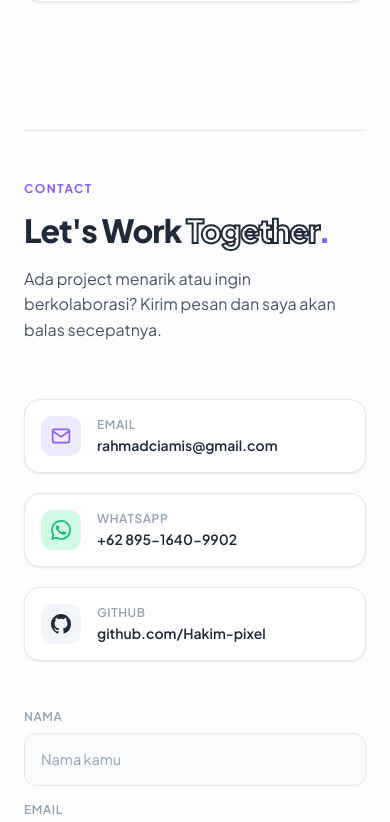
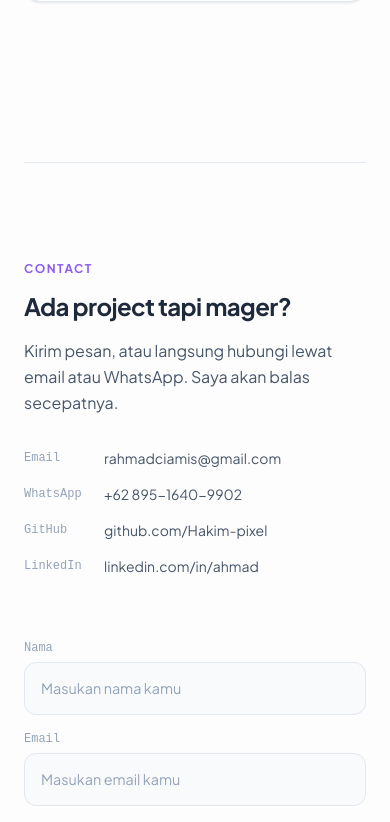
Before and after one commit to Hakim-pixel/ahmadmuntaqim, a Next.js app: page / in a window 390 px wide. Shown: the part 5340-6162 px from the top of the page. Built offline with nearby package versions, Linux system fonts and the light colour scheme.

Commit message:
revert: contact section to original simple two-column layout

```diff
--- a/src/components/ContactSection.js
+++ b/src/components/ContactSection.js
@@ -10,7 +10,10 @@ export default function ContactSection() {
   useEffect(() => {
     const observer = new IntersectionObserver(
       entries => entries.forEach(e => {
-        if (e.isIntersecting) e.target.classList.add('visible');
+        if (e.isIntersecting) {
+          e.target.classList.add('opacity-100', 'translate-y-0');
+          e.target.classList.remove('opacity-0', 'translate-y-4');
+        }
       }),
       { threshold: 0.1 }
     );
@@ -31,7 +34,11 @@ export default function ContactSection() {
         body: JSON.stringify(form),
       });
       const data = await res.json();
-      if (!res.ok) { setErrorMsg(data.error || 'Gagal mengirim pesan.'); setStatus('error'); return; }
+      if (!res.ok) {
+        setErrorMsg(data.error || 'Gagal mengirim pesan.');
+        setStatus('error');
+        return;
+      }
       setStatus('success');
       setForm({ name: '', email: '', message: '' });
       setTimeout(() => setStatus('idle'), 5000);
@@ -43,95 +50,55 @@ export default function ContactSection() {
   };
 
   return (
-    <section id="contact" className="py-16 px-6">
-      <div className="divider mb-12" />
-      <div ref={ref} className="appear max-w-6xl mx-auto">
-        <span className="section-label">Contact</span>
-        <h2
-          className="font-black leading-tight mb-4"
-          style={{ fontSize: 'clamp(2rem, 4vw, 3rem)', letterSpacing: '-1px', color: 'var(--text-primary)' }}
+    <section
+      id="contact"
+      ref={ref}
+      className="py-24 px-6 opacity-0 translate-y-4 transition-all duration-700"
     >
-          Let&apos;s Work{' '}
-          <span style={{ WebkitTextStroke: '2px var(--text-primary)', color: 'transparent' }}>Together</span>
-          <span style={{ color: 'var(--violet)' }}>.</span>
+      <div className="divider mb-24" />
+      <div className="max-w-5xl mx-auto grid grid-cols-1 lg:grid-cols-[1fr_1.2fr] gap-16 items-start">
+
+        {/* Kiri — Info */}
+        <div>
+          <p className="section-label">Contact</p>
+          <h2 className="text-2xl sm:text-3xl font-bold tracking-tight mb-4" style={{ color: 'var(--text-primary)' }}>
+            Ada project tapi mager?
           </h2>
-        <p className="mb-14" style={{ color: 'var(--text-secondary)', maxWidth: '520px' }}>
-          Ada project menarik atau ingin berkolaborasi? Kirim pesan dan saya akan balas secepatnya.
+          <p className="leading-relaxed mb-8" style={{ color: 'var(--text-secondary)' }}>
+            Kirim pesan, atau langsung hubungi lewat email atau WhatsApp.
+            Saya akan balas secepatnya.
           </p>
 
-        <div className="grid grid-cols-1 lg:grid-cols-[1fr_1.3fr] gap-12 items-start">
-          {/* Left — Info */}
-          <div>
-            <div className="flex flex-col gap-5">
+          <div className="flex flex-col gap-4 text-sm">
             {[
-                {
-                  label: 'Email',
-                  val: 'rahmadciamis@gmail.com',
-                  href: 'mailto:rahmadciamis@gmail.com',
-                  icon: (
-                    <svg width="20" height="20" viewBox="0 0 24 24" fill="none" stroke="currentColor" strokeWidth="2">
-                      <path d="M4 4h16c1.1 0 2 .9 2 2v12c0 1.1-.9 2-2 2H4c-1.1 0-2-.9-2-2V6c0-1.1.9-2 2-2z"/>
-                      <polyline points="22,6 12,13 2,6"/>
-                    </svg>
-                  ),
-                  bg: 'var(--violet-light)',
-                  color: 'var(--violet)',
-                },
-                {
-                  label: 'WhatsApp',
-                  val: '+62 895-1640-9902',
-                  href: 'https://wa.me/6289516409902',
-                  icon: (
-                    <svg viewBox="0 0 24 24" fill="currentColor" width="20" height="20">
-                      <path d="M17.472 14.382c-.297-.149-1.758-.867-2.03-.967-.273-.099-.471-.148-.67.15-.197.297-.767.966-.94 1.164-.173.199-.347.223-.644.075-.297-.15-1.255-.463-2.39-1.475-.883-.788-1.48-1.761-1.653-2.059-.173-.297-.018-.458.13-.606.134-.133.298-.347.446-.52.149-.174.198-.298.298-.497.099-.198.05-.371-.025-.52-.075-.149-.669-1.612-.916-2.207-.242-.579-.487-.5-.669-.51-.173-.008-.371-.01-.57-.01-.198 0-.52.074-.792.372-.272.297-1.04 1.016-1.04 2.479 0 1.462 1.065 2.875 1.213 3.074.149.198 2.096 3.2 5.077 4.487.709.306 1.262.489 1.694.625.712.227 1.36.195 1.871.118.571-.085 1.758-.719 2.006-1.413.248-.694.248-1.289.173-1.413-.074-.124-.272-.198-.57-.347m-5.421 7.403h-.004a9.87 9.87 0 0 1-5.031-1.378l-.361-.214-3.741.982.998-3.648-.235-.374a9.86 9.86 0 0 1-1.51-5.26c.001-5.45 4.436-9.884 9.888-9.884 2.64 0 5.122 1.03 6.988 2.898a9.825 9.825 0 0 1 2.893 6.994c-.003 5.45-4.437 9.884-9.885 9.884m8.413-18.297A11.815 11.815 0 0 0 12.05 0C5.495 0 .16 5.335.157 11.892c0 2.096.547 4.142 1.588 5.945L.057 24l6.305-1.654a11.882 11.882 0 0 0 5.683 1.448h.005c6.554 0 11.89-5.335 11.893-11.893a11.821 11.821 0 0 0-3.48-8.413z"/>
-                    </svg>
-                  ),
-                  bg: 'var(--emerald-light)',
-                  color: 'var(--emerald)',
-                },
-                {
-                  label: 'GitHub',
-                  val: 'github.com/Hakim-pixel',
-                  href: 'https://github.com/Hakim-pixel',
-                  icon: (
-                    <svg viewBox="0 0 24 24" fill="currentColor" width="20" height="20">
-                      <path d="M12 0C5.37 0 0 5.37 0 12c0 5.31 3.435 9.795 8.205 11.385.6.105.825-.255.825-.57 0-.285-.015-1.23-.015-2.235-3.015.555-3.795-.735-4.035-1.41-.135-.345-.72-1.41-1.23-1.695-.42-.225-1.02-.78-.015-.795.945-.015 1.62.87 1.845 1.23 1.08 1.815 2.805 1.305 3.495.99.105-.78.42-1.305.765-1.605-2.67-.3-5.46-1.335-5.46-5.925 0-1.305.465-2.385 1.23-3.225-.12-.3-.54-1.53.12-3.18 0 0 1.005-.315 3.3 1.23.96-.27 1.98-.405 3-.405s2.04.135 3 .405c2.295-1.56 3.3-1.23 3.3-1.23.66 1.65.24 2.88.12 3.18.765.84 1.23 1.905 1.23 3.225 0 4.605-2.805 5.625-5.475 5.925.435.375.81 1.095.81 2.22 0 1.605-.015 2.895-.015 3.3 0 .315.225.69.825.57A12.02 12.02 0 0 0 24 12c0-6.63-5.37-12-12-12z"/>
-                    </svg>
-                  ),
-                  bg: '#f1f5f9',
-                  color: 'var(--text-primary)',
-                },
+              { label: 'Email', val: 'rahmadciamis@gmail.com', href: 'mailto:rahmadciamis@gmail.com' },
+              { label: 'WhatsApp', val: '+62 895-1640-9902', href: 'https://wa.me/6289516409902' },
+              { label: 'GitHub', val: 'github.com/Hakim-pixel', href: 'https://github.com/Hakim-pixel' },
+              { label: 'LinkedIn', val: 'linkedin.com/in/ahmad', href: 'https://linkedin.com' },
             ].map(c => (
+              <div key={c.label} className="flex items-center gap-4">
+                <span className="text-xs font-mono w-16 shrink-0" style={{ color: 'var(--text-muted)' }}>{c.label}</span>
                 <a
-                  key={c.label}
                   href={c.href}
                   target="_blank"
                   rel="noreferrer"
-                  className="flex items-center gap-4 card p-4 group"
-                  style={{ textDecoration: 'none' }}
+                  className="transition-colors duration-200"
+                  style={{ color: 'var(--text-secondary)' }}
+                  onMouseEnter={e => e.currentTarget.style.color = 'var(--text-primary)'}
+                  onMouseLeave={e => e.currentTarget.style.color = 'var(--text-secondary)'}
                 >
-                  <div
-                    className="w-10 h-10 rounded-xl flex items-center justify-center shrink-0 transition-transform group-hover:scale-110"
-                    style={{ background: c.bg, color: c.color }}
-                  >
-                    {c.icon}
+                  {c.val}
+                </a>
               </div>
-                  <div>
-                    <p className="text-xs font-semibold uppercase tracking-wider mb-0.5" style={{ color: 'var(--text-muted)' }}>
-                      {c.label}
-                    </p>
-                    <p className="text-sm font-semibold" style={{ color: 'var(--text-primary)' }}>{c.val}</p>
-                  </div>
-                </a>
             ))}
           </div>
         </div>
 
-          {/* Right — Form */}
+        {/* Kanan — Form */}
         <form onSubmit={handleSubmit} className="flex flex-col gap-4">
           <div className="grid grid-cols-1 sm:grid-cols-2 gap-4">
             <div>
-                <label htmlFor="c-name" className="block text-xs font-semibold uppercase tracking-wider mb-2" style={{ color: 'var(--text-muted)' }}>
+              <label htmlFor="c-name" className="block text-xs font-mono mb-1.5" style={{ color: 'var(--text-muted)' }}>
                 Nama
               </label>
               <input
@@ -141,13 +108,13 @@ export default function ContactSection() {
                 value={form.name}
                 onChange={handleChange}
                 required
-                  placeholder="Nama kamu"
+                placeholder="Masukan nama kamu"
                 className="input-base"
                 disabled={status === 'sending'}
               />
             </div>
             <div>
-                <label htmlFor="c-email" className="block text-xs font-semibold uppercase tracking-wider mb-2" style={{ color: 'var(--text-muted)' }}>
+              <label htmlFor="c-email" className="block text-xs font-mono mb-1.5" style={{ color: 'var(--text-muted)' }}>
                 Email
               </label>
               <input
@@ -157,7 +124,7 @@ export default function ContactSection() {
                 value={form.email}
                 onChange={handleChange}
                 required
-                  placeholder="email@kamu.com"
+                placeholder="Masukan email kamu"
                 className="input-base"
                 disabled={status === 'sending'}
               />
@@ -165,7 +132,7 @@ export default function ContactSection() {
           </div>
 
           <div>
-              <label htmlFor="c-msg" className="block text-xs font-semibold uppercase tracking-wider mb-2" style={{ color: 'var(--text-muted)' }}>
+            <label htmlFor="c-msg" className="block text-xs font-mono mb-1.5" style={{ color: 'var(--text-muted)' }}>
               Pesan
             </label>
             <textarea
@@ -182,19 +149,15 @@ export default function ContactSection() {
           </div>
 
           {status === 'error' && (
-              <div className="flex items-center gap-2 text-sm rounded-xl px-4 py-3" style={{ color: '#dc2626', background: '#fee2e2', border: '1px solid #fca5a5' }}>
-                <svg width="14" height="14" viewBox="0 0 24 24" fill="none" stroke="currentColor" strokeWidth="2" className="shrink-0">
-                  <circle cx="12" cy="12" r="10"/><line x1="12" y1="8" x2="12" y2="12"/><line x1="12" y1="16" x2="12.01" y2="16"/>
-                </svg>
+            <div className="flex items-center gap-2 text-sm rounded-lg px-4 py-3" style={{ color: '#f87171', background: 'rgba(248,113,113,0.08)', border: '1px solid rgba(248,113,113,0.2)' }}>
+              <svg width="14" height="14" viewBox="0 0 24 24" fill="none" stroke="currentColor" strokeWidth="2" className="shrink-0"><circle cx="12" cy="12" r="10"/><line x1="12" y1="8" x2="12" y2="12"/><line x1="12" y1="16" x2="12.01" y2="16"/></svg>
               {errorMsg}
             </div>
           )}
 
           {status === 'success' && (
-              <div className="flex items-center gap-2 text-sm rounded-xl px-4 py-3" style={{ color: 'var(--emerald)', background: 'var(--emerald-light)', border: '1px solid #6ee7b7' }}>
-                <svg width="14" height="14" viewBox="0 0 24 24" fill="none" stroke="currentColor" strokeWidth="2" className="shrink-0">
-                  <path d="M22 11.08V12a10 10 0 1 1-5.93-9.14"/><polyline points="22 4 12 14.01 9 11.01"/>
-                </svg>
+            <div className="flex items-center gap-2 text-sm rounded-lg px-4 py-3" style={{ color: '#4ade80', background: 'rgba(74,222,128,0.08)', border: '1px solid rgba(74,222,128,0.2)' }}>
+              <svg width="14" height="14" viewBox="0 0 24 24" fill="none" stroke="currentColor" strokeWidth="2" className="shrink-0"><path d="M22 11.08V12a10 10 0 1 1-5.93-9.14"/><polyline points="22 4 12 14.01 9 11.01"/></svg>
               Pesan terkirim! Saya akan membalas segera.
             </div>
           )}
@@ -208,21 +171,21 @@ export default function ContactSection() {
             >
               {status === 'sending' ? (
                 <span className="flex items-center gap-2">
-                    <span className="w-4 h-4 border-[2px] border-white/30 border-t-white rounded-full animate-spin inline-block" />
+                  <span className="w-3.5 h-3.5 border-[1.5px] border-white/30 border-t-white rounded-full animate-spin inline-block" />
                   Mengirim…
                 </span>
               ) : status === 'success' ? 'Terkirim ✓' : 'Kirim Pesan'}
             </button>
             <p className="text-xs" style={{ color: 'var(--text-muted)' }}>
               Atau langsung{' '}
-                <a href="https://wa.me/6289516409902" target="_blank" rel="noreferrer" style={{ color: 'var(--violet)', fontWeight: 600 }}>
+              <a href="https://wa.me/6289516409902" target="_blank" rel="noreferrer"
+                style={{ color: 'var(--violet)', fontWeight: 600 }}>
                 WhatsApp
               </a>
             </p>
           </div>
         </form>
       </div>
-      </div>
     </section>
   );
 }
```
Lines whose indentation alone changed are shown as unchanged.
